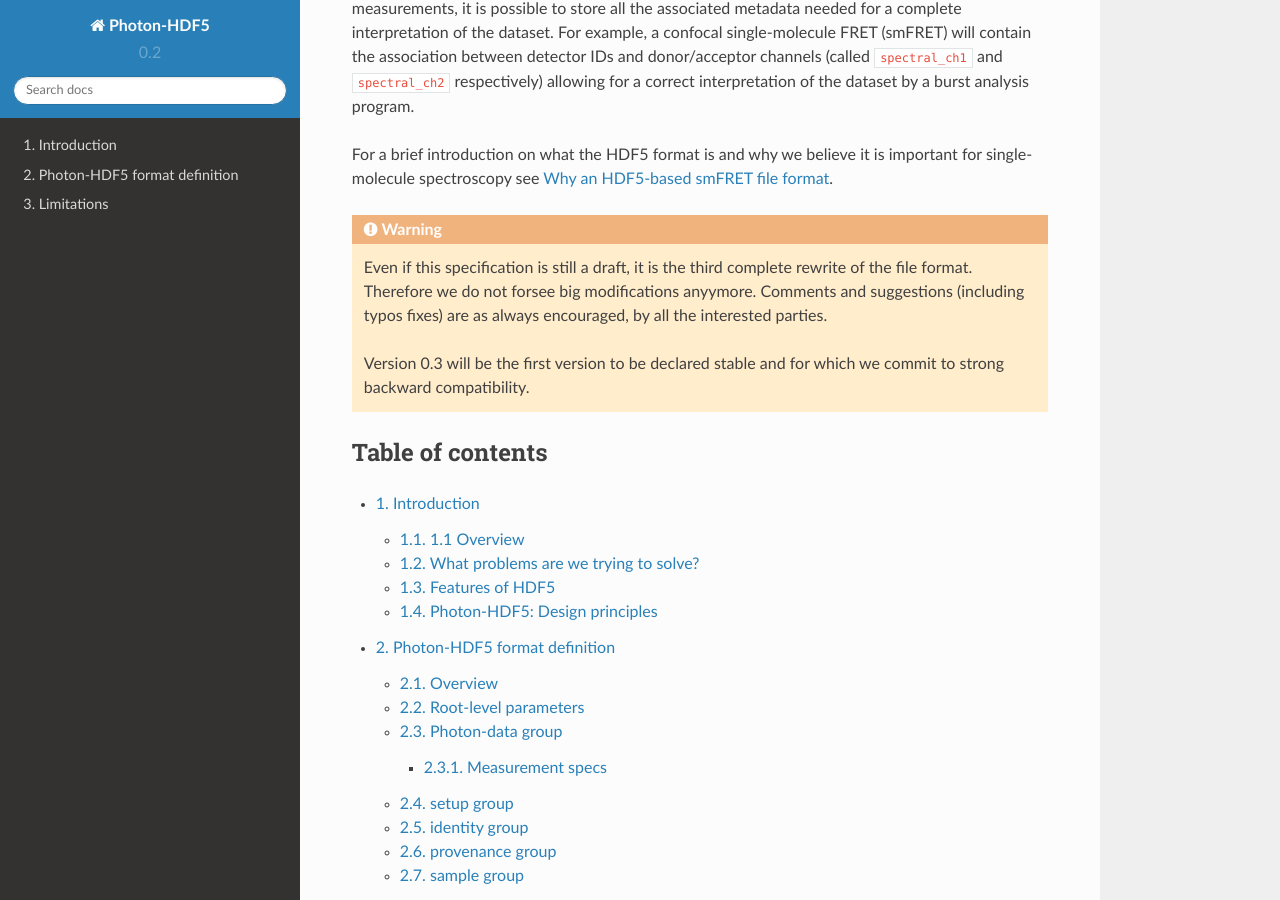
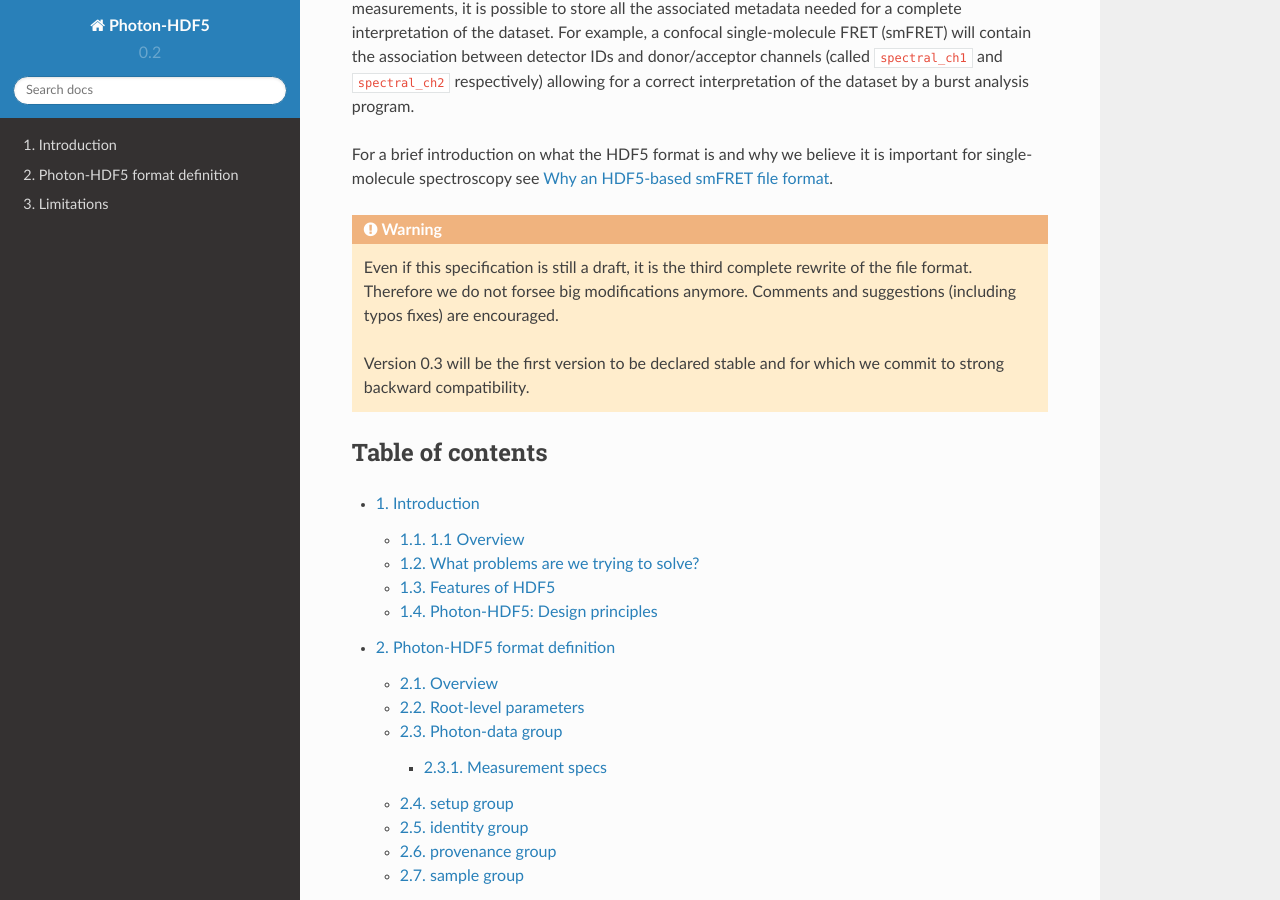
Before and after one commit to Photon-HDF5/photon-hdf5, a Sphinx documentation site: the page built from docs/index.rst, in a window 1280 px wide and 900 px high, scrolled down 480 px. Built offline with Sphinx 7.4.7 and the Read the Docs theme 2.0.0, drawn with Linux system fonts in a browser that asks for light colours.

Commit message:
Fix typos

```diff
--- a/docs/index.rst
+++ b/docs/index.rst
@@ -35,9 +35,8 @@ important for single-molecule spectroscopy see
 
     Even if this specification is still a draft, it is the third complete
     rewrite of the file format. Therefore we do not forsee big modifications
-    anyymore.
-    Comments and suggestions (including typos fixes) are as always encouraged,
-    by all the interested parties.
+    anymore.
+    Comments and suggestions (including typos fixes) are encouraged.
 
     Version 0.3 will be the first version to be declared stable and for which
     we commit to strong backward compatibility.
```
